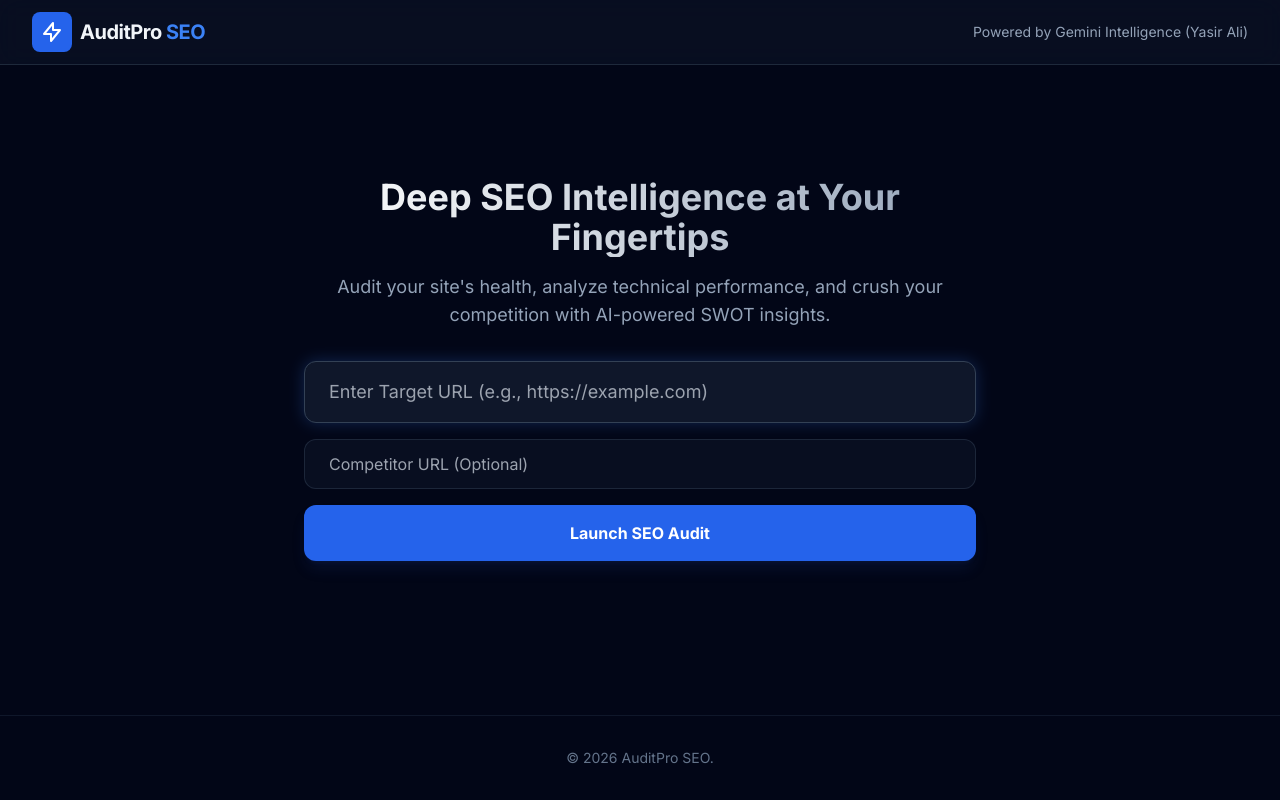
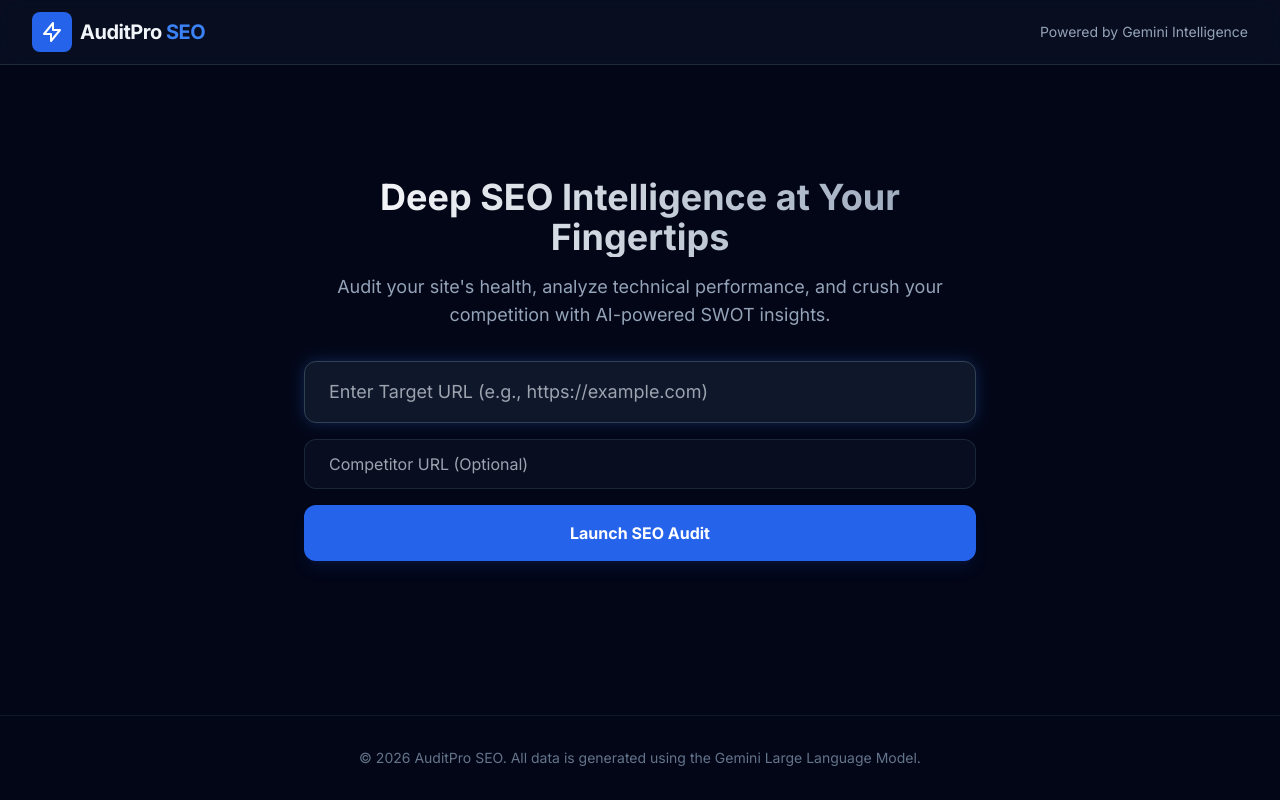
Before and after one commit to myasiraly/AuditPro-SEO-By-Gemini-Intelligence, a React (Vite) app: page / in a window 1280 px wide. Built offline with nearby package versions, Linux system fonts and the light colour scheme.

Commit message:
feat: Update app footer and header attribution
Refine the attribution in the header and footer to clearly state that data is generated using the Gemini Large Language Model, and remove the explicit mention of an individual's name from the header.

```diff
--- a/App.tsx
+++ b/App.tsx
@@ -43,7 +43,7 @@ const App: React.FC = () => {
             </div>
             <h1 className="text-xl font-bold tracking-tight">AuditPro <span className="text-blue-500">SEO</span></h1>
           </div>
-          <div className="text-sm text-slate-400">Powered by Gemini Intelligence (Yasir Ali)</div>
+          <div className="text-sm text-slate-400">Powered by Gemini Intelligence</div>
         </div>
       </header>
 
@@ -119,7 +119,7 @@ const App: React.FC = () => {
       {/* Footer */}
       <footer className="py-8 border-t border-slate-900">
         <div className="max-w-7xl mx-auto px-4 text-center text-slate-500 text-sm">
-          &copy; {new Date().getFullYear()} AuditPro SEO.
+          &copy; {new Date().getFullYear()} AuditPro SEO. All data is generated using the Gemini Large Language Model.
         </div>
       </footer>
     </div>
```
